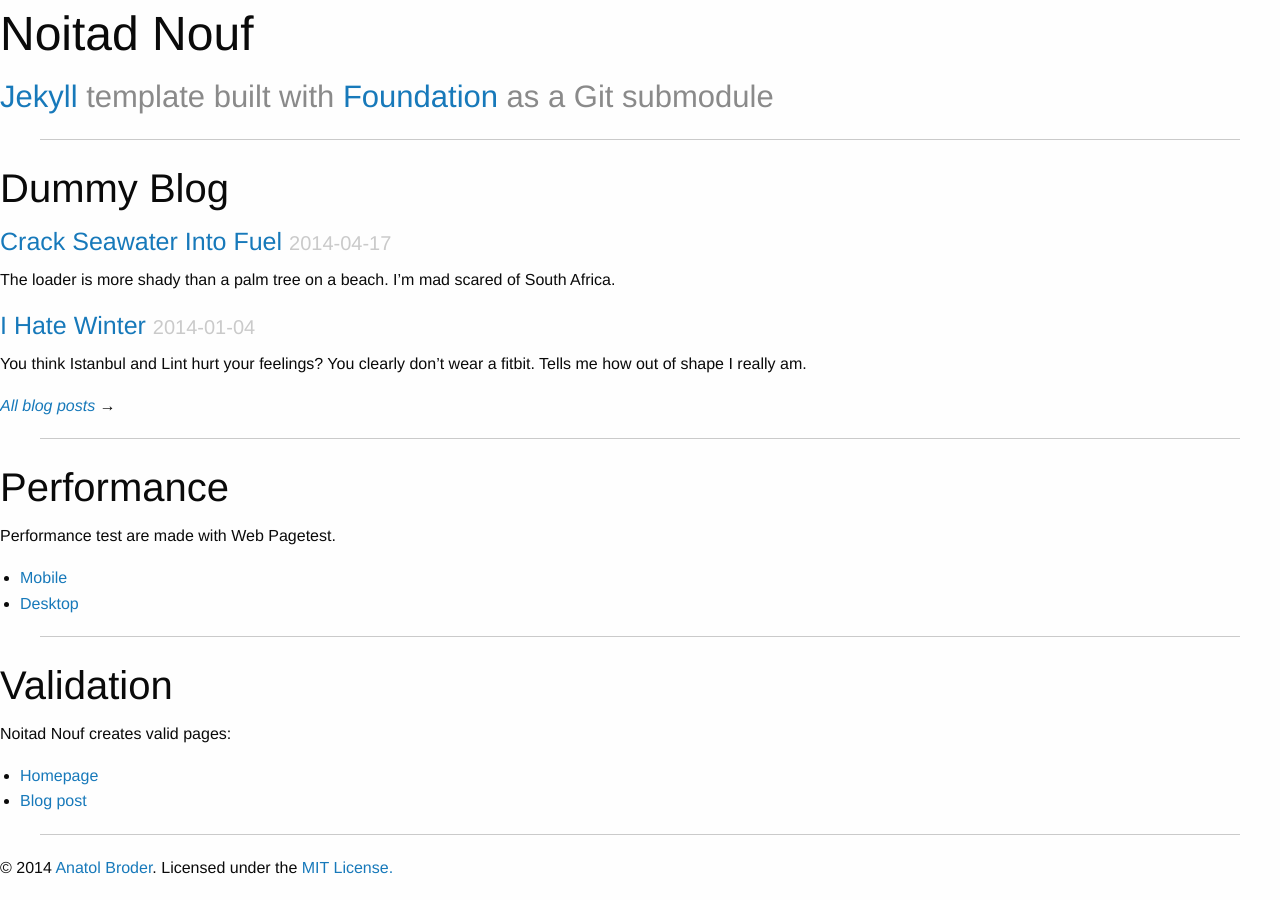
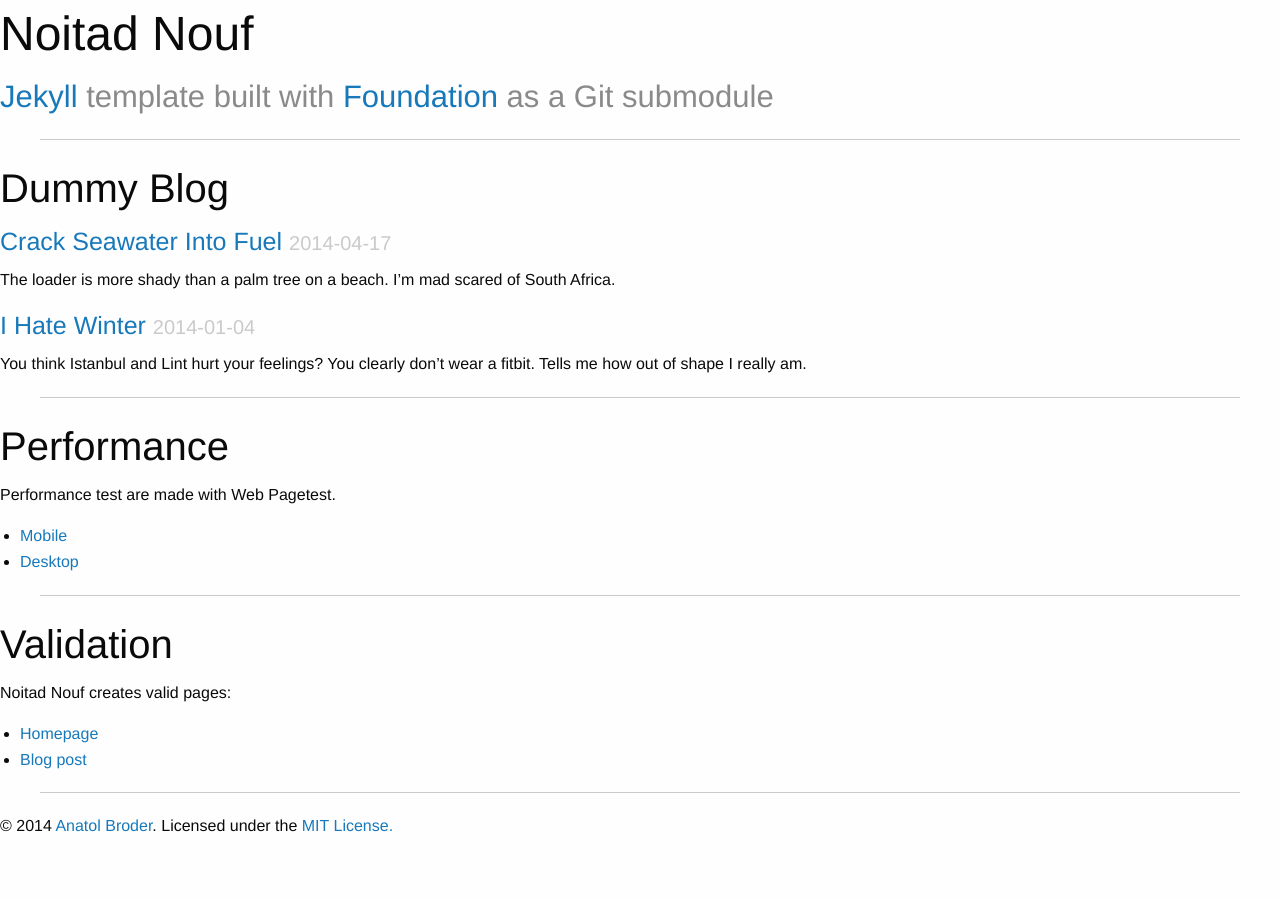
Before and after one commit to doktorbro/jekyll-noita, a Jekyll site: the page built from index.html, in a window 1280 px wide. Built offline with Jekyll 4.4.1, drawn with Linux system fonts in a browser that asks for light colours; nearby versions of some CDN libraries; library files that are not in the unit come from our copies.

Commit message:
Improve post loop

```diff
--- a/index.html
+++ b/index.html
@@ -16,13 +16,15 @@
     <h2>Dummy Blog</h2>
 
     {% for post in site.posts %}
-      <div class="post-short">
-        <h4><a href="{{ post.url }}">{{ post.title }}</a> <small>{{ post.date | date: '%F' }}</small></h4>
-        <p>{{ post.description }}</p>
-      </div>
+    <div class="post-short">
+      <h4>
+        <a href="{{ post.url }}">{{ post.title }}</a>
+        <small>{{ post.date | date: '%F' }}</small>
+      </h4>
+      <p>{{ post.description }}</p>
+    </div>
     {% endfor %}
 
-    <p><em><a href="/blog/">All blog posts</a></em>&nbsp;&rarr;</p>
     <hr>
   </div>
 </div>
```
